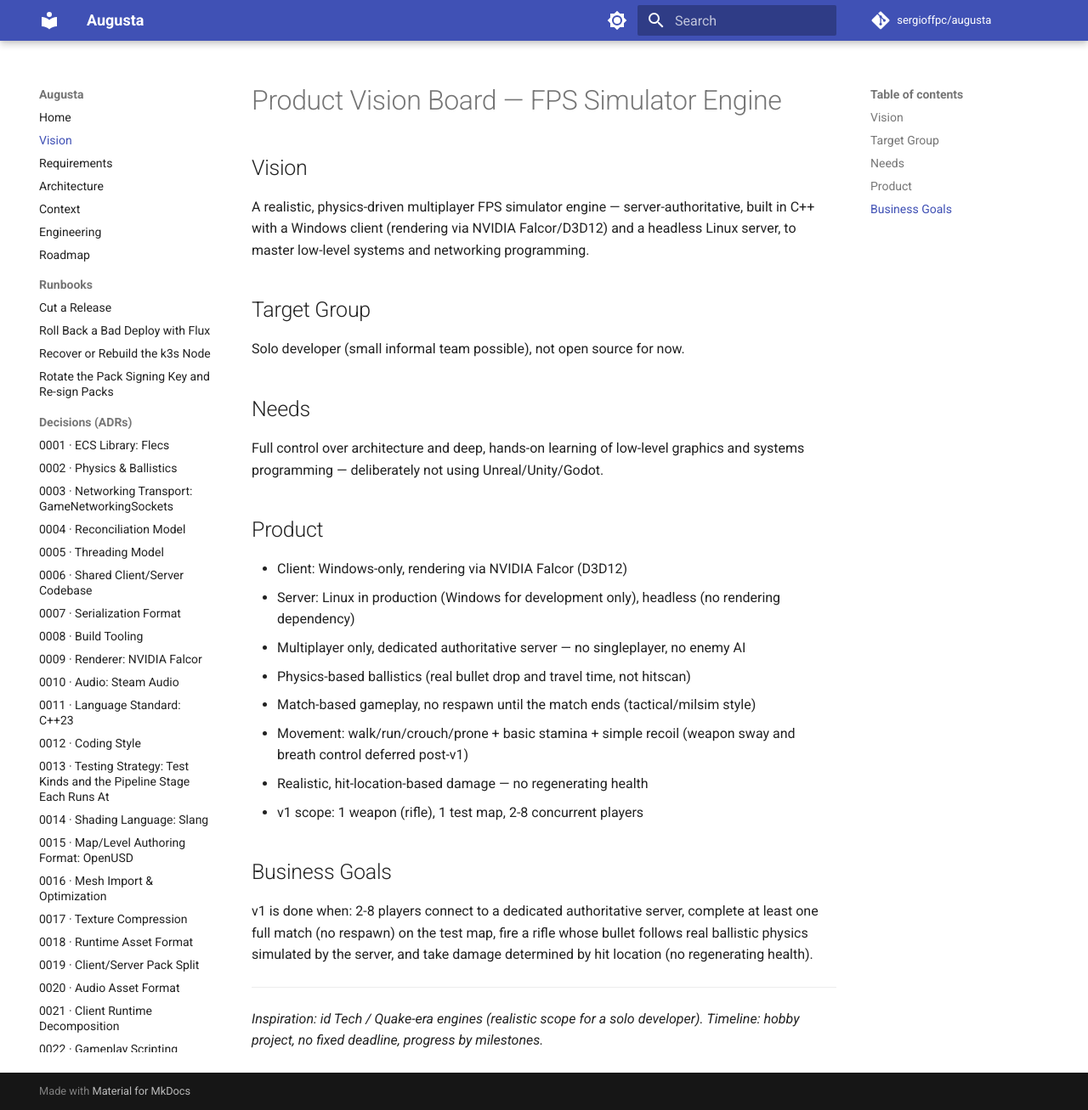
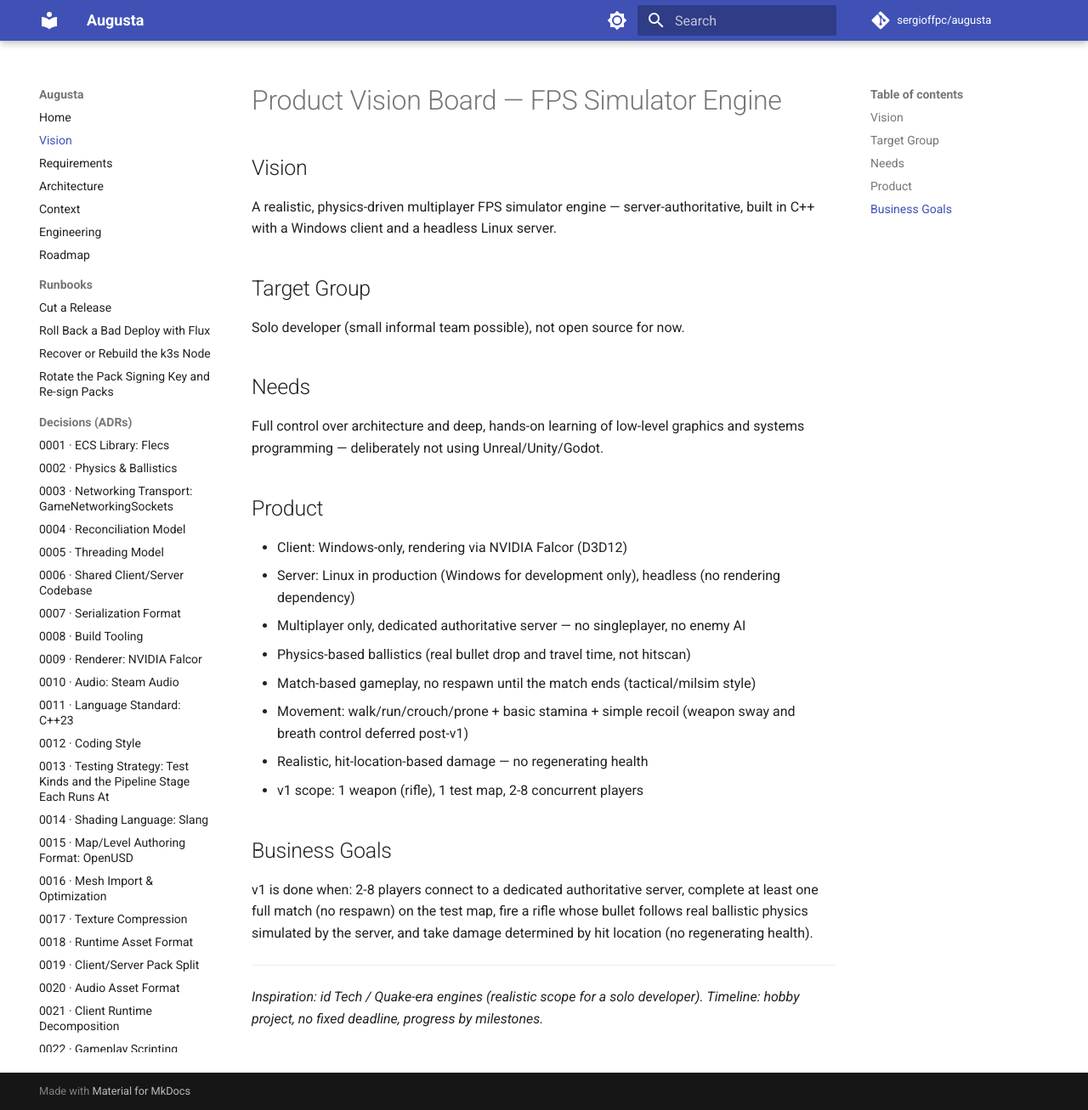
Before and after one commit to sergioffpc/augusta, an MkDocs documentation site: the page built from docs/VISION.md, in a window 1280 px wide and 1307 px high. Shown: the whole window at 85% size. Built offline with MkDocs 1.6.1 and Material for MkDocs 9.7.7, drawn with Linux system fonts in a browser that asks for light colours; comment, search, counter and statistics services are not loaded.

Commit message:
docs(vision): trim the vision statement
Co-Authored-By: Claude Opus 5.5 <noreply@anthropic.com>

```diff
--- a/docs/VISION.md
+++ b/docs/VISION.md
@@ -3,9 +3,8 @@
 ## Vision
 
 A realistic, physics-driven multiplayer FPS simulator engine —
-server-authoritative, built in C++ with a Windows client (rendering via NVIDIA
-Falcor/D3D12) and a headless Linux server, to master low-level systems and
-networking programming.
+server-authoritative, built in C++ with a Windows client and a headless Linux
+server.
 
 ## Target Group
 
```
